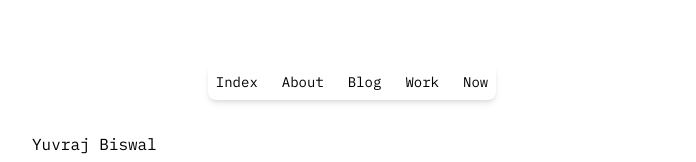
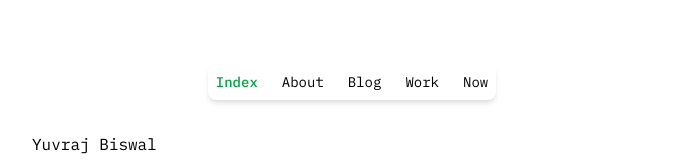
Before and after one commit to Yuvraj-cyborg/meweb, a Next.js app: page / in a window 1280 px wide. Shown: the top 162 px of the page, without its empty margins (288-984 px from the left). Built offline with nearby package versions, Linux system fonts and the light colour scheme; no server answers.

Commit message:
feat: hover-effect

```diff
--- a/src/components/Header.tsx
+++ b/src/components/Header.tsx
@@ -1,14 +1,39 @@
+'use client'
 import Link from 'next/link'
+import { usePathname } from 'next/navigation'
 
 export default function Header() {
+  const pathname = usePathname()
+
+  const navItems = [
+    { href: '/', label: 'Index' },
+    { href: '/about', label: 'About' },
+    { href: '/blog', label: 'Blog' },
+    { href: '/work', label: 'Work' },
+    { href: '/now', label: 'Now' },
+  ]
+
   return (
     <header className="flex items-center justify-center w-full p-2">
       <nav className="flex gap-6 justify-center text-sm">
-        <Link href="/" className="hover:underline">Index</Link>
-        <Link href="/about" className="hover:underline">About</Link>
-        <Link href="/blog" className="hover:underline">Blog</Link>
-        <Link href="/work" className="hover:underline">Work</Link>
-        <Link href="/now" className="hover:underline">Now</Link>
+        {navItems.map((item) => {
+          const isActive = pathname === item.href ||
+            (item.href !== '/' && pathname.startsWith(item.href))
+
+          return (
+            <Link
+              key={item.href}
+              href={item.href}
+              className={`transition-colors duration-200 ${
+                isActive
+                  ? 'text-green-600 font-medium'
+                  : 'hover:text-green-600 hover:font-medium'
+              }`}
+            >
+              {item.label}
+            </Link>
+          )
+        })}
       </nav>
     </header>
   )
```
